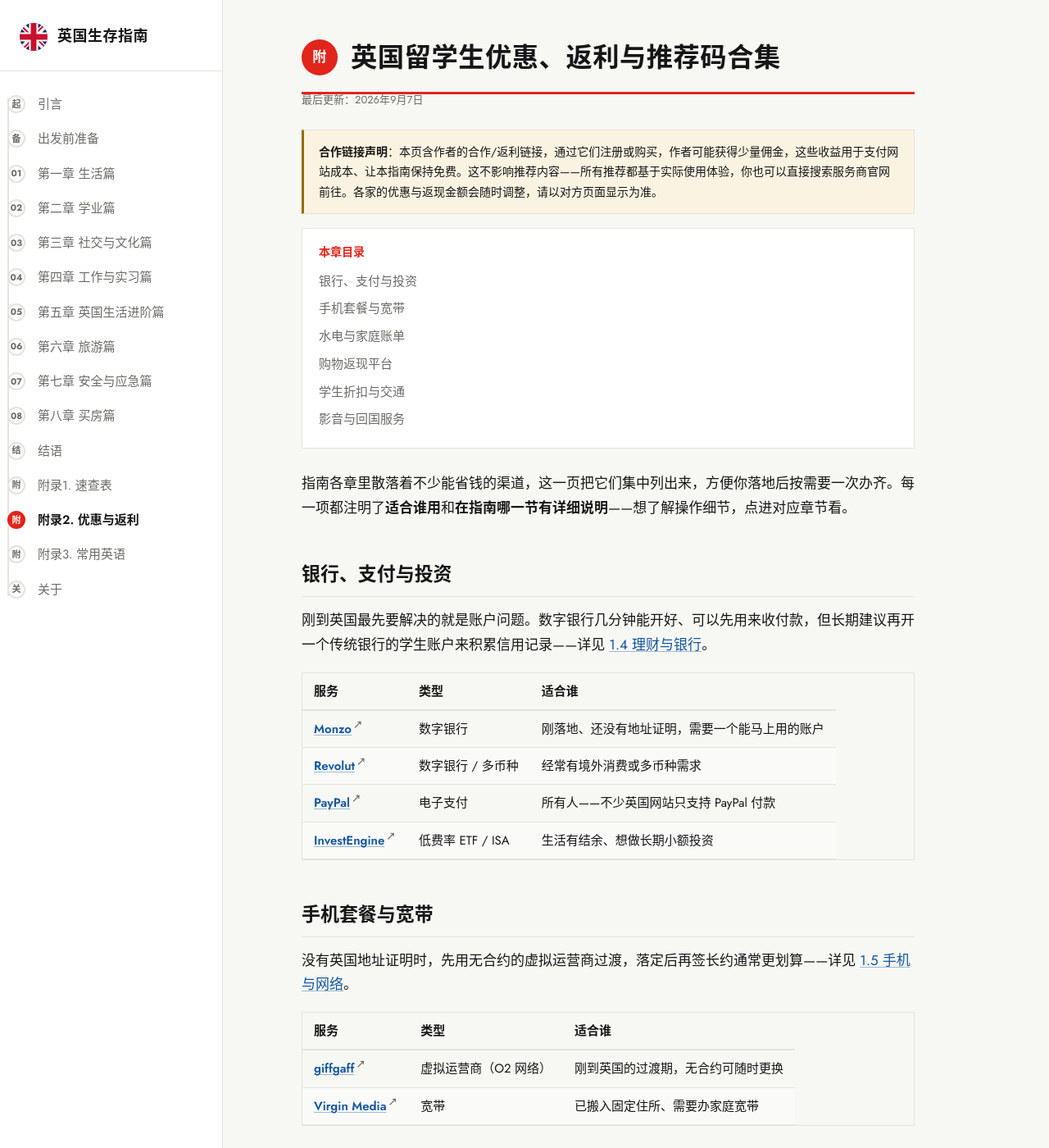
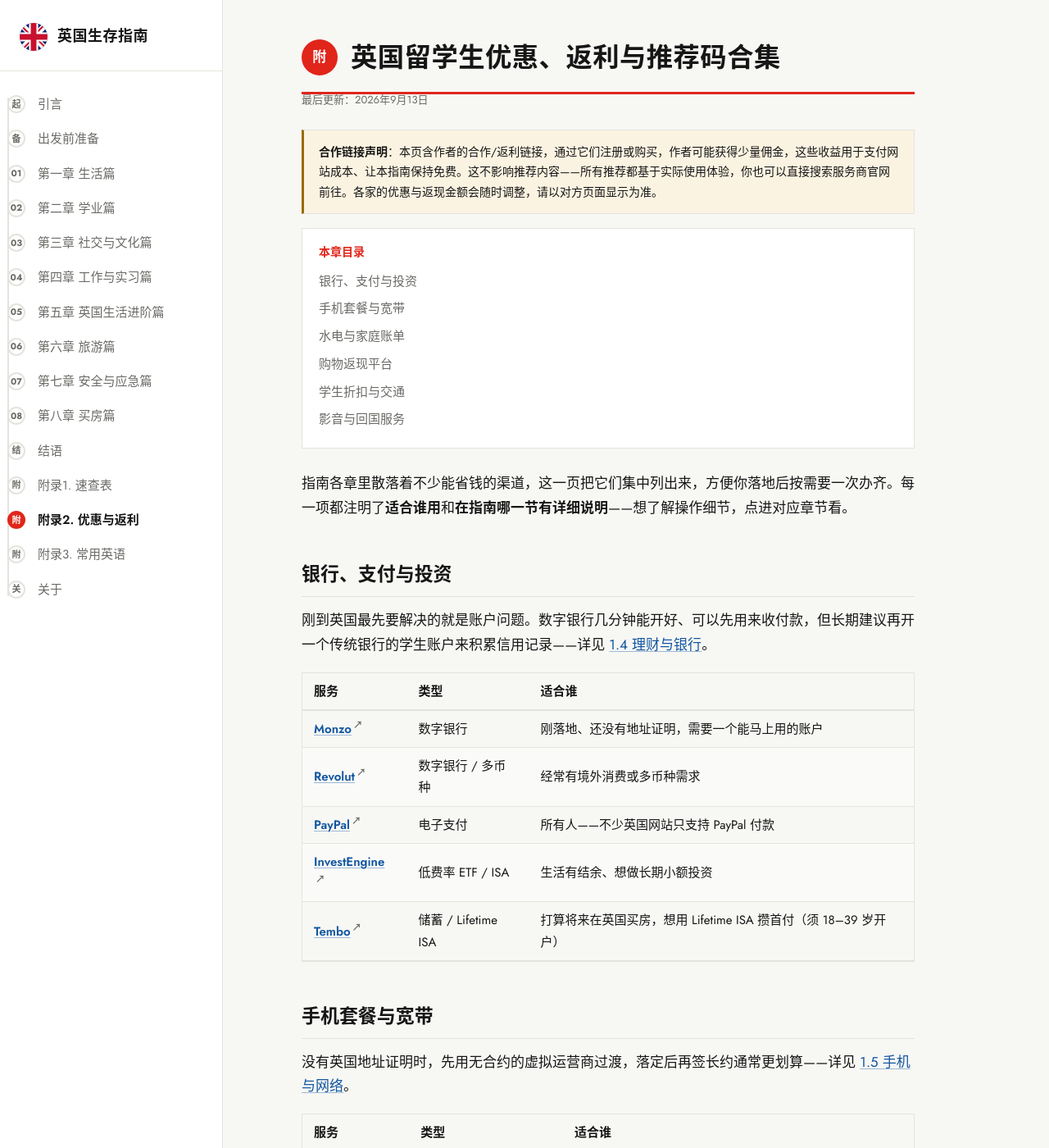
Before and after one commit to ukzhinan/ukzhinan.github.io, a Jekyll site: the page built from _chapters/youhui.md, in a window 1280 px wide and 1400 px high. Shown: the whole window at 82% size. Built offline with Jekyll 4.4.1, drawn with Linux system fonts in a browser that asks for light colours.

Commit message:
Add Tembo as a Lifetime ISA option
Register tembomoney.com in _data/affiliates.yml so the referral link picks
up rel="sponsored nofollow noopener", GA4 click tracking and the disclosure
banner automatically.

List it in the offers appendix, and add a "where to open one" note to the
Lifetime ISA section of 8.2, covering cash vs stocks & shares LISA. No rates
are quoted: sources disagree on the current one, and the appendix already
states that amounts are left to the provider's own page.

Co-Authored-By: Claude Opus 5 (1M context) <noreply@anthropic.com>

```diff
--- a/_chapters/youhui.md
+++ b/_chapters/youhui.md
@@ -6,7 +6,7 @@ nav: "附录2. 优惠与返利"
 permalink: /youhui/
 order: 12
 weight: 950
-updated: 2026-09-07
+updated: 2026-09-13
 ads: false
 num: "附"
 toc:
@@ -36,6 +36,7 @@ toc:
 | [Revolut](https://revolut.com/referral/?referral-code=xiaotigp2!SEP1-26-AR-TR-TR5RMH2&geo-redirect) | 数字银行 / 多币种 | 经常有境外消费或多币种需求 |
 | [PayPal](https://py.pl/12COrO) | 电子支付 | 所有人——不少英国网站只支持 PayPal 付款 |
 | [InvestEngine](https://investengine.com/referral/u/gtnweo/) | 低费率 ETF / ISA | 生活有结余、想做长期小额投资 |
+| [Tembo](https://www.tembomoney.com/savings/join/tkn-3pltz4-j1zo78) | 储蓄 / Lifetime ISA | 打算将来在英国买房，想用 Lifetime ISA 攒首付（须 18–39 岁开户） |
 
 <h2 id="sec-2">手机套餐与宽带</h2>
 
--- a/_data/affiliates.yml
+++ b/_data/affiliates.yml
@@ -9,6 +9,8 @@ domains:
     match: "py.pl"
   - name: InvestEngine
     match: "investengine.com/referral"
+  - name: Tembo
+    match: "tembomoney.com"
   - name: giffgaff
     match: "giffgaff.com/orders/affiliate"
   - name: Virgin Media
```
Also changed, not shown: _chapters/maifang/daikuan.md (+5 -1 lines).
